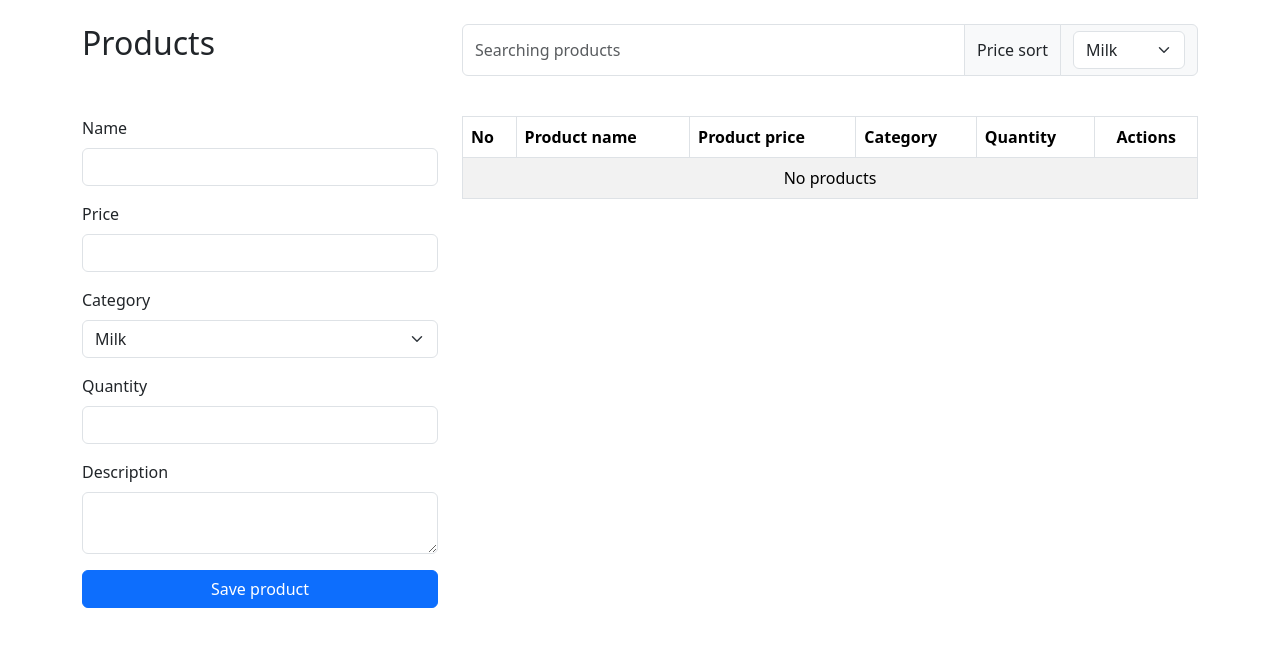
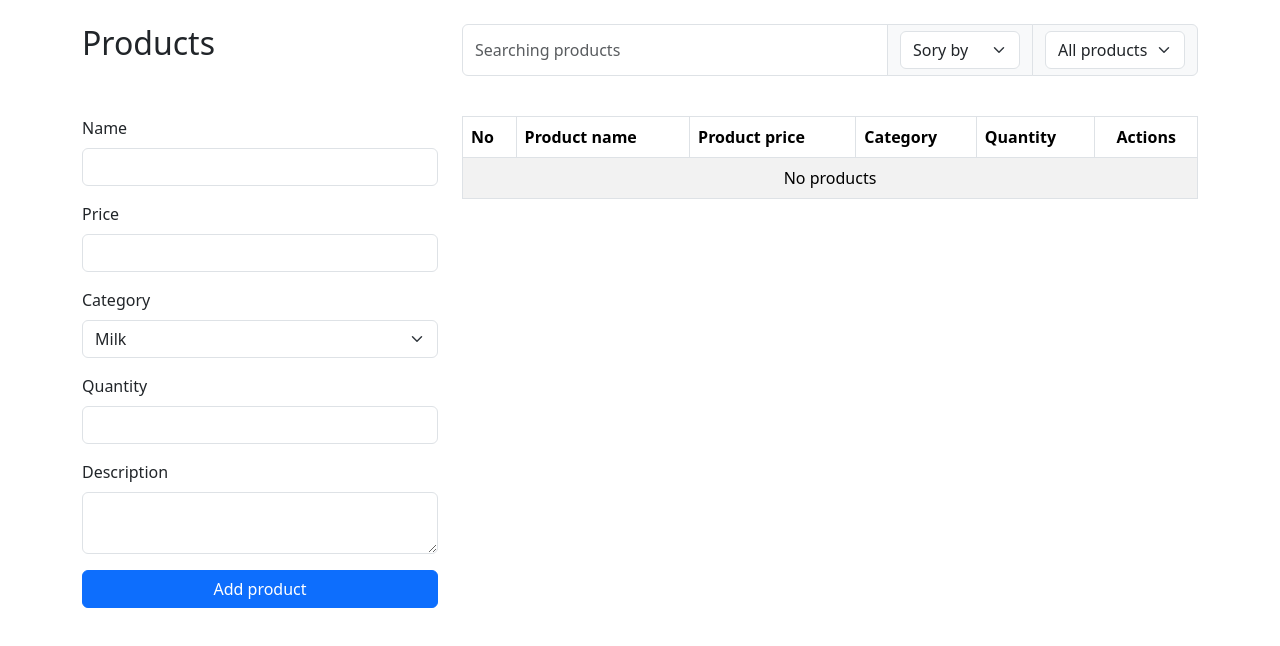
Before and after one commit to Arslon004/CRM-project, a React (Vite) app: page / in a window 1280 px wide. Shown: the top 646 px of the page. Built offline with nearby package versions, Linux system fonts and the light colour scheme.

Commit message:
add searching and sorting

```diff
--- a/src/components/header/ProductHeader.jsx
+++ b/src/components/header/ProductHeader.jsx
@@ -2,7 +2,9 @@
 import { Col, Form, InputGroup, Row } from 'react-bootstrap'
 import products from '../../data/products'
 
-const ProductHeader = () => {
+import PropTypes from "prop-types";
+
+const ProductHeader = ({ search, handleSearch, category, handleCategory ,sort,handleSort}) => {
   return (
     <header className='py-4'>
       <Row >
@@ -13,11 +15,23 @@
           <InputGroup className="mb-3">
 
             <Form.Control
+              value={search}
+              onChange={handleSearch}
               placeholder="Searching products"
             />
-            <InputGroup.Text id="basic-addon2">Price sort</InputGroup.Text>
-            <InputGroup.Text id="basic-addon2">
-              <Form.Select >
+
+            <InputGroup.Text >
+              <Form.Select value={sort} onChange={handleSort}>
+                <option value="sort">Sory by</option>
+                <option value="decrease">Decrease</option>
+                <option value="increase">Increase</option>
+              </Form.Select>
+            </InputGroup.Text>
+
+
+            <InputGroup.Text >
+              <Form.Select value={category} onChange={handleCategory}>
+                <option value={`all`}>{`All products`}</option>
                 {products.map((product) => <option key={product} value={product}>{product}</option>)}
               </Form.Select>
             </InputGroup.Text>
@@ -27,5 +41,12 @@
     </header>
   )
 }
-
+ProductHeader.propTypes = {
+  search: PropTypes.string,
+  handleSearch: PropTypes.func,
+  category: PropTypes.string,
+  sort: PropTypes.string,
+  handleCategory: PropTypes.func,
+  handleSort: PropTypes.func,
+}
 export default ProductHeader
--- a/src/components/table/ProductTable.jsx
+++ b/src/components/table/ProductTable.jsx
@@ -5,7 +5,20 @@
 
 import ProductTableCard from '../card/ProductTableCard';
 
-const ProductTable = ({products,editProduct,deleteProduct,}) => {
+const ProductTable = ({products,editProduct,deleteProduct,search,category,sort}) => {
+
+  let results=products.filter((product)=>product.name.toLowerCase().includes(search));
+
+  if(category !== "all"){
+    results=results.filter((product)=>product.category === category);
+  }
+
+  if(sort==="increase"){
+    results = results.sort((a,b)=>b.price-a.price);
+  }else if(sort === 'decrease'){
+    results = results.sort((a,b)=>a.price-b.price);
+  }
+
   return (
     <Table striped bordered hover >
     <thead>
@@ -18,9 +31,10 @@
         <th className='text-center'>Actions</th>
       </tr>
     </thead>
+
     <tbody>
-      {products.length !== 0 ?
-      products.map((product,i)=>(
+      {results.length !== 0 ?
+      results.map((product,i)=>(
        <ProductTableCard editProduct={editProduct} deleteProduct={deleteProduct} key={product.id} order={i+1} {...product}/>
       ))
       :
@@ -37,5 +51,7 @@
   products:PropTypes.array,
   editProduct:PropTypes.func,
   deleteProduct:PropTypes.func,
+  search:PropTypes.string,
+  category:PropTypes.string,
 }
 export default ProductTable
--- a/src/data/products.js
+++ b/src/data/products.js
@@ -4,5 +4,6 @@
   "Meat",
   "Seafood",
   "Food",
+  "Fruit"
 ];
 export default products;
--- a/src/pages/ProductsPage.jsx
+++ b/src/pages/ProductsPage.jsx
@@ -7,35 +7,42 @@
 
 const ProductsPage = () => {
 
-  const [products,setProducts]=useState(JSON.parse(localStorage.getItem("products")) || []);
+  const [products, setProducts] = useState(JSON.parse(localStorage.getItem("products")) || []);
 
-  const [product,setProduct]=useState({name:"",price:"",category:"Milk",quantity:"",desc:""});
+  const [product, setProduct] = useState({ name: "", price: "", category: "Milk", quantity: "", desc: "" });
 
   const [validated, setValidated] = useState(false);
 
-  const [selected, setSelected ] = useState("");
+  const [selected, setSelected] = useState(null);
+
+  const [search, setSearch] = useState("");
+
+  const [category, setCategory] = useState("all");
+
+  const [sort, setSort] = useState('sort');
+
 
   const handleSubmit = (e) => {
     e.preventDefault();
     const form = e.target;
     if (form.checkValidity()) {
-      let newProduct=({...product, id:v4(),price:+product.price,quantity:+product.quantity});
+      let newProduct = ({ ...product, id: v4(), price: +product.price, quantity: +product.quantity });
       let newProducts;
-      if(selected === null){
-        newProducts=[...products,newProduct];
-      }else{
-        newProducts=products.map((product)=>{
-          if(product.id===selected){
+      if (selected === null) {
+        newProducts = [...products, newProduct];
+      } else {
+        newProducts = products.map((product) => {
+          if (product.id === selected) {
             return newProduct
           }
-          else{
+          else {
             return product
           }
         })
       }
       setProducts(newProducts);
-      localStorage.setItem('products',JSON.stringify(newProducts));
-      setProduct({name:"",price:"",category:"Milk",quantity:"",desc:""});
+      localStorage.setItem('products', JSON.stringify(newProducts));
+      setProduct({ name: "", price: "", category: "Milk", quantity: "", desc: "" });
       setSelected(null);
       setValidated(false);
     } else {
@@ -43,28 +50,46 @@
     }
   };
 
-  const handleProduct=(e)=>{
-    setProduct({...product,[e.target.id]:e.target.value})
+  const handleProduct = (e) => {
+    setProduct({ ...product, [e.target.id]: e.target.value })
   }
 
-  const editProduct=(id)=>{
+  const editProduct = (id) => {
     setSelected(id);
-    let product=products.find((product)=>product.id === id);
+    let product = products.find((product) => product.id === id);
     setProduct(product);
   }
 
-  const deleteProduct=(id)=>{
-    let newProducts=products.filter((product)=>product.id !== id);
-    let isDelete=window.confirm("Do you want delete this product ???");
-    if(isDelete){
+  const deleteProduct = (id) => {
+    let newProducts = products.filter((product) => product.id !== id);
+    let isDelete = window.confirm("Do you want delete this product ???");
+    if (isDelete) {
       setProducts(newProducts);
-      localStorage.setItem('products',JSON.stringify(newProducts));
+      localStorage.setItem('products', JSON.stringify(newProducts));
     }
   }
 
+  const handleSearch = (e) => {
+    setSearch(e.target.value.trim().toLowerCase());
+  }
+
+  const handleCategory = (e) => {
+    setCategory(e.target.value);
+  }
+
+  const handleSort = (e) => {
+    setSort(e.target.value);
+  }
   return (
     <Container>
-      <ProductHeader />
+      <ProductHeader
+        handleSort={handleSort}
+        sort={sort}
+        handleCategory={handleCategory}
+        category={category}
+        handleSearch={handleSearch}
+        search={search}
+      />
       <Row>
         <Col md="4">
           <ProductForm
@@ -77,6 +102,9 @@
         </Col>
         <Col md="8">
           <ProductTable
+            sort={sort}
+            category={category}
+            search={search}
             deleteProduct={deleteProduct}
             editProduct={editProduct}
             products={products}
```
Lines whose indentation alone changed are shown as unchanged.
